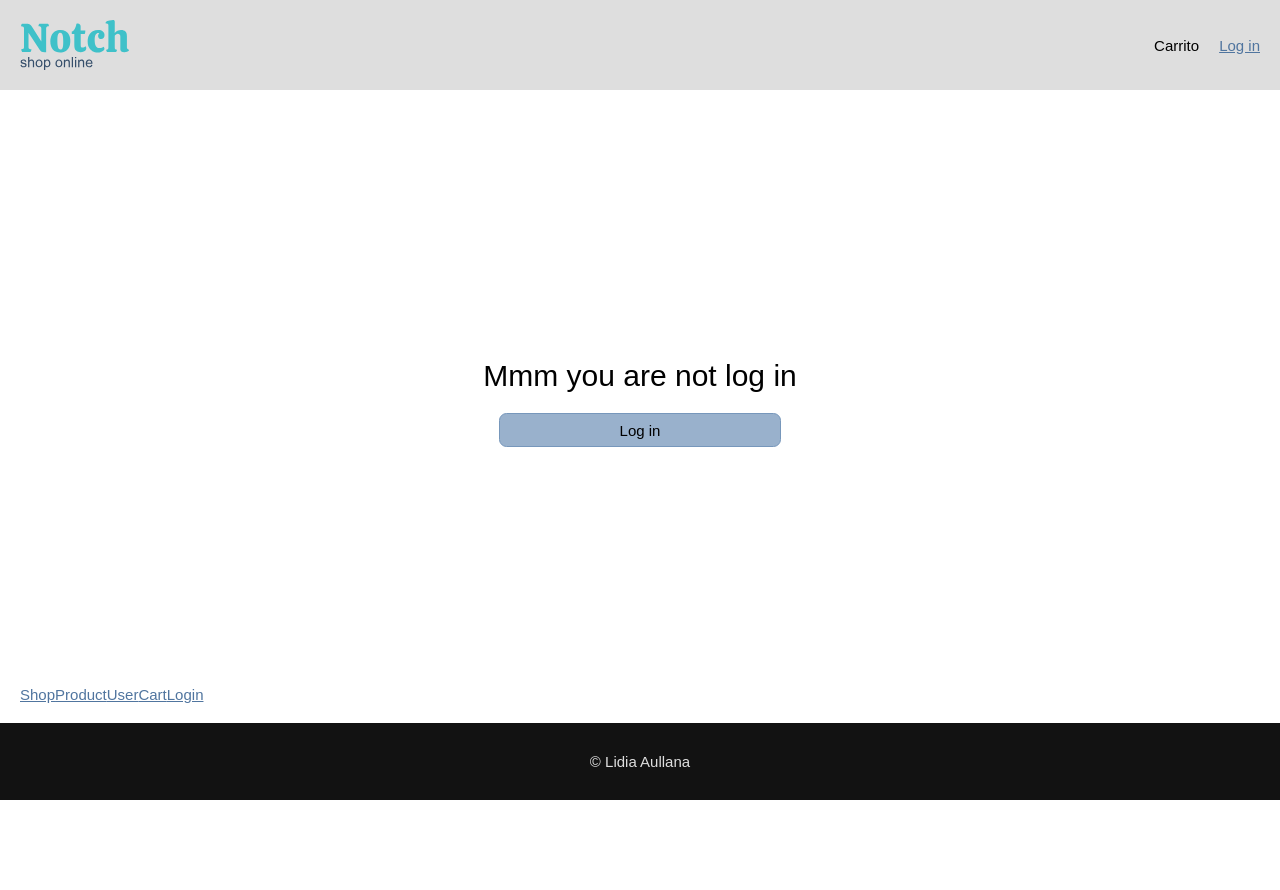
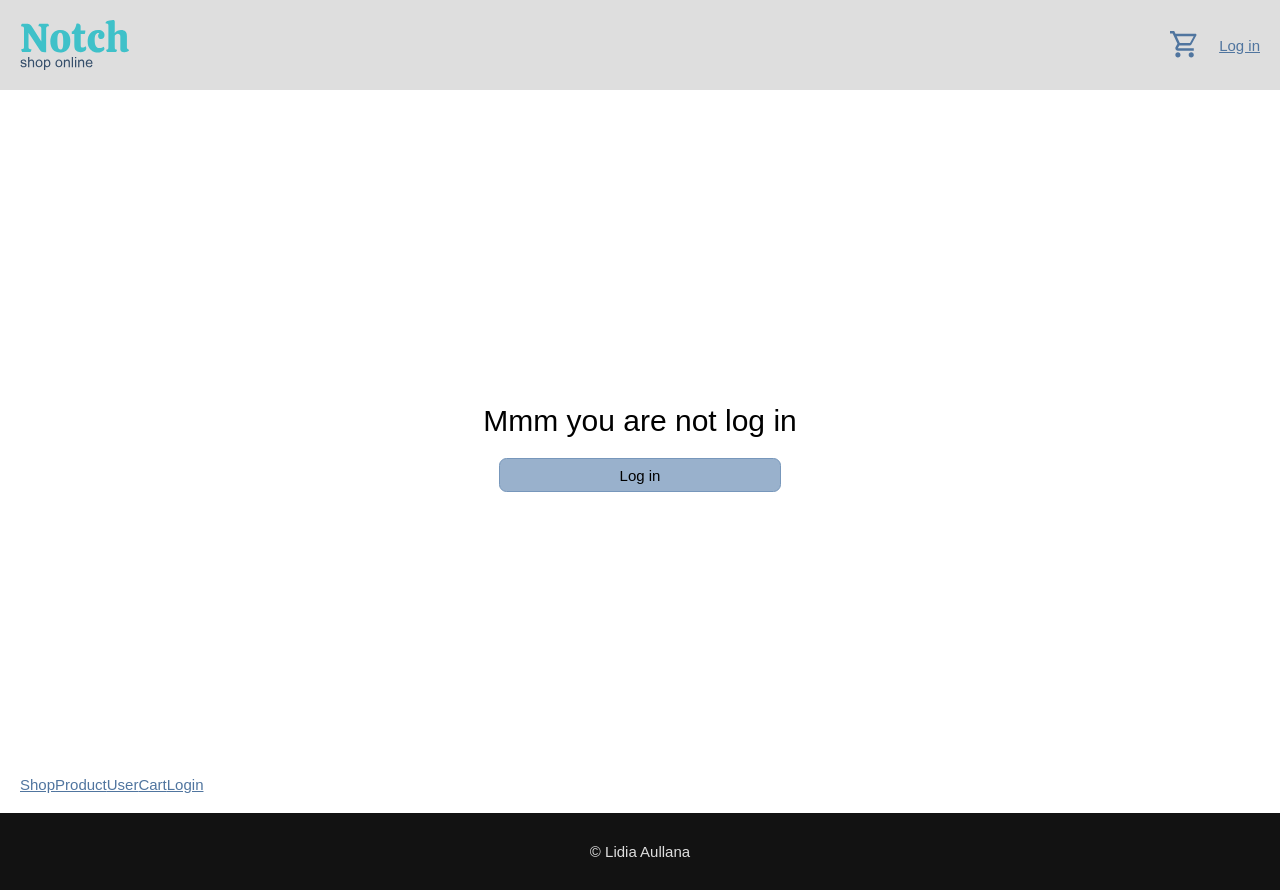
Before and after one commit to LidiaA3/login-shop, a React (Vite) app: page /user in a window 1280 px wide. Before the commit the page ends 800 px from the top, so only its background shows below. Built offline with nearby package versions, Linux system fonts and the light colour scheme; no server answers.

Commit message:
Add logic add products to cart and count them

```diff
--- a/src/Layout.jsx
+++ b/src/Layout.jsx
@@ -6,13 +6,16 @@ import Footer from "./components/footer/Footer";
 
 export const loginShopContext = React.createContext(
   { allProducts: [] },
-  { userIsLogin: false, setUserIsLogin: () => {} }
+  { userIsLogin: false, setUserIsLogin: () => {} },
+  { productsAtCart: [], setProductsAtCart: () => {} }
   );
 
 function Layout() {
 
   const [products, setProducts] = useState([]);
   const [userIsLogin, setUserIsLogin] = useState(false);
+  const [productsAtCart, setProductsAtCart] = useState([]);
+  const [numberAtCart, setNumberAtCart] = useState(0);
 
   useEffect(() => {
     fetch('https://fakestoreapi.com/products')
@@ -20,15 +23,22 @@ function Layout() {
       .then(data => setProducts(data))
   }, [])
 
+  useEffect(() => {
+    productsAtCart.map(item => {
+      setNumberAtCart(numberAtCart + item.amount);
+    })
+  }, [productsAtCart])
+
   return (
     <loginShopContext.Provider value={{
       allProducts: products,
       userIsLogin: userIsLogin,
       setUserIsLogin: setUserIsLogin,
-
+      productsAtCart: productsAtCart,
+      setProductsAtCart: setProductsAtCart
     }}>
 
-      <Topbar userLogin={userIsLogin} />
+      <Topbar userLogin={userIsLogin} numberAtCart={numberAtCart} />
 
       <main>
         <Outlet />
--- a/src/components/card/Card.jsx
+++ b/src/components/card/Card.jsx
@@ -7,6 +7,14 @@ import './Card.scss'
  */
 
 function Card(props) {
+
+    function handleGoTop () {
+        window.scrollTo({
+            top: 0,
+            behavior: 'smooth',
+        })
+    }
+
     return (
         <>
             <article className="card">
@@ -15,8 +23,8 @@ function Card(props) {
                     <h3 className='h5 card__tittle'>{props.title}</h3>
                     <p>{props.price}€</p>
                     <div className="card__buttons">
-                        <Button onClick={() => window.scrollTo({top: 0})} text='More info' type='secondary' isLink={true} goTo={`/product/${props.productId}`} />
-                        <Button text='Add cart' />
+                        <Button hanleClick={handleGoTop} text='More info' type='secondary' isLink={true} goTo={`/product/${props.productId}`} />
+                        <Button handleClick={() => props.handleAddProduct(props.productId)} text='Add cart' />
                     </div>
                 </div>
             </article>
--- /dev/null
+++ b/src/components/icon/Icon.jsx
@@ -0,0 +1,14 @@
+const MAPICON = [
+    {id: 'cart', path: 'M26.05 25.09C25.57 24.6 24.92 24.33 24.24 24.33C22.82 24.33 21.67 25.49 21.67 26.9C21.67 28.31 22.82 29.47 24.24 29.47C24.92 29.47 25.57 29.2 26.05 28.72C26.54 28.23 26.8 27.59 26.8 26.9C26.8 26.21 26.54 25.57 26.05 25.09ZM11.08 19.7L12.28 17.52L12.31 17.47H22.3C23.24 17.47 24.1 16.96 24.55 16.15L29.32 7.52C29.42 7.29 29.47 7.09 29.47 6.9C29.47 6.57 29.34 6.26 29.11 6.03C28.88 5.8 28.57 5.67 28.24 5.67H8.45L8.43 5.61L7.2 3H3V5.47H5.63L5.66 5.52L10.46 15.64L10.48 15.69L10.46 15.74L8.64 19C8.44 19.38 8.34 19.8 8.34 20.23C8.34 21.65 9.49 22.8 10.9 22.8H26.8V20.33H11.46C11.35 20.33 11.24 20.29 11.16 20.21C11.08 20.13 11.03 20.02 11.03 19.9L11.07 19.72V19.7H11.08ZM9.68 8.28L9.61 8.13H26.78L26.7 8.28L22.99 14.95L22.96 15H12.84L12.81 14.94L9.67 8.28H9.68ZM12.73 25.09C12.24 24.6 11.6 24.33 10.91 24.33C9.5 24.33 8.35 25.49 8.35 26.9C8.35 28.31 9.5 29.47 10.91 29.47C11.6 29.47 12.24 29.2 12.73 28.72C13.21 28.23 13.48 27.59 13.48 26.9C13.48 26.21 13.21 25.57 12.73 25.09Z'}
+]
+
+function Icon(props) {
+
+    const icon = MAPICON.find(item => item.id == props.icon);
+
+    return <svg viewBox="0 0 32 32" fill="currentColor" xmlns="http://www.w3.org/2000/svg">
+        <path d={icon.path} />
+    </svg>
+}
+
+export default Icon
--- a/src/components/topbar/Topbar.jsx
+++ b/src/components/topbar/Topbar.jsx
@@ -3,6 +3,7 @@ import './Topbar.scss';
 import Button from '../button/Button';
 import { useContext } from 'react';
 import { loginShopContext } from '../../Layout';
+import Icon from '../icon/Icon';
 
 function Topbar(props) {
 
@@ -12,14 +13,15 @@ function Topbar(props) {
     return (
         <div className='topbar'>
             <div className="topbar__logo">
-                <img src="/logo.svg" alt="Logo Notch online shop" />
+                <Link to='/'><img src="/logo.svg" alt="Logo Notch online shop" /></Link>
             </div>
             <div className="topbar__items">
-                Carrito
+                <div className="topbar__cart">
+                    <Link to='/cart'><Icon icon='cart' /></Link>
+                    {props.userLogin && <p className='topbar__cart__number'>{props.numberAtCart}</p>}
+                </div>
 
                 {props.userLogin ? <Button type='ternary' text='Log out' handleClick={() => setUserIsLogin(false)} /> : (location === '/login' ? '' : <Link to='/login'>Log in</Link> )}
-
-                {console.log(location)}
 
                 {props.userLogin ? <div className="topbar__user">
                     <p>Hi Nora</p>
--- a/src/components/topbar/Topbar.scss
+++ b/src/components/topbar/Topbar.scss
@@ -1,11 +1,15 @@
 @import '../../scss/variables';
+@import '../../scss/functions';
 
 .topbar {
+    position: fixed;
+    inset: 0 0 auto 0;
     display: flex;
     justify-content: space-between;
     align-items: center;
     background-color: $color-gray-lighter;
     padding: 2rem;
+    z-index: 1;
 
     &__logo {
         height: 5rem;
@@ -23,6 +27,34 @@
         align-items: center;
     }
 
+    &__cart {
+        display: flex;
+        position: relative;
+        color: $color-blue;
+
+        & svg {
+            width: 3.2rem;
+        }
+
+        &__number {
+            font-size: fs(small);
+            display: flex;
+            justify-content: center;
+            align-items: center;
+            position: absolute;
+            bottom: -0.3em;
+            right: -0.3em;
+            background-color: $color-blue;
+            border: .1em solid $color-gray-lighter;
+            color: $color-gray-lighter;
+            width: 1.2em;
+            height: 1.2em;
+            margin: 0;
+            padding: .1em;
+            border-radius: 50%;
+        }
+    }
+
     &__user {
         display: flex;
         align-items: center;
--- a/src/scss/global.scss
+++ b/src/scss/global.scss
@@ -14,7 +14,7 @@ html {
 }
 
 body {
-    margin: 0;
+    margin: 9rem 0 0 0;
     font-size: fs(medium);
     font-family: $font-family;
 }
--- a/src/views/shop/Shop.jsx
+++ b/src/views/shop/Shop.jsx
@@ -6,13 +6,33 @@ import Card from "../../components/card/Card";
 function Shop() {
 
     const allProducts = useContext(loginShopContext).allProducts;
+    const productsAtCart = useContext(loginShopContext).productsAtCart;
+    const setProductsAtCart = useContext(loginShopContext).setProductsAtCart;
+
+    function handleAddProduct (id) {
+      console.log(`Add product width id ${id} to cart`);
+      const existProduct = productsAtCart.find(item => item.productId == id);
+
+      if(existProduct) {
+        existProduct.amount += 1;
+        setProductsAtCart([...productsAtCart])
+      } else {
+        const newProduct = {
+          productId: id,
+          amount: 1,
+        }
+        setProductsAtCart([...productsAtCart, newProduct])
+      }
+    }
+
+    console.log(productsAtCart)
 
     return (
       <>
         <h2>This is my shop</h2>
         <main className='shop'>
           {allProducts.map((item) => {
-            return <Card key={item.id} img={item.image} title={item.title} price={item.price} productId={item.id} />;
+            return <Card key={item.id} img={item.image} title={item.title} price={item.price} productId={item.id} handleAddProduct={handleAddProduct} />;
           })}
         </main>
 
```
